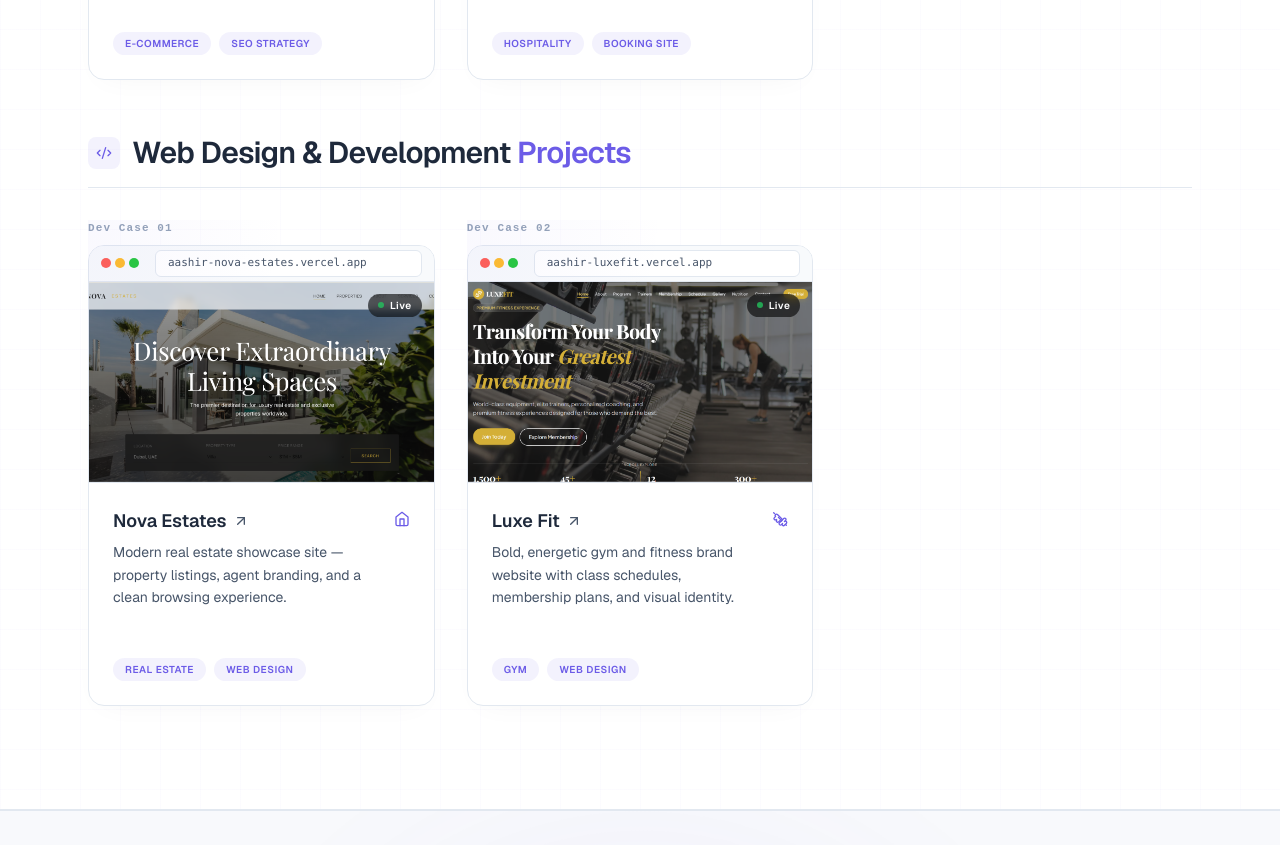
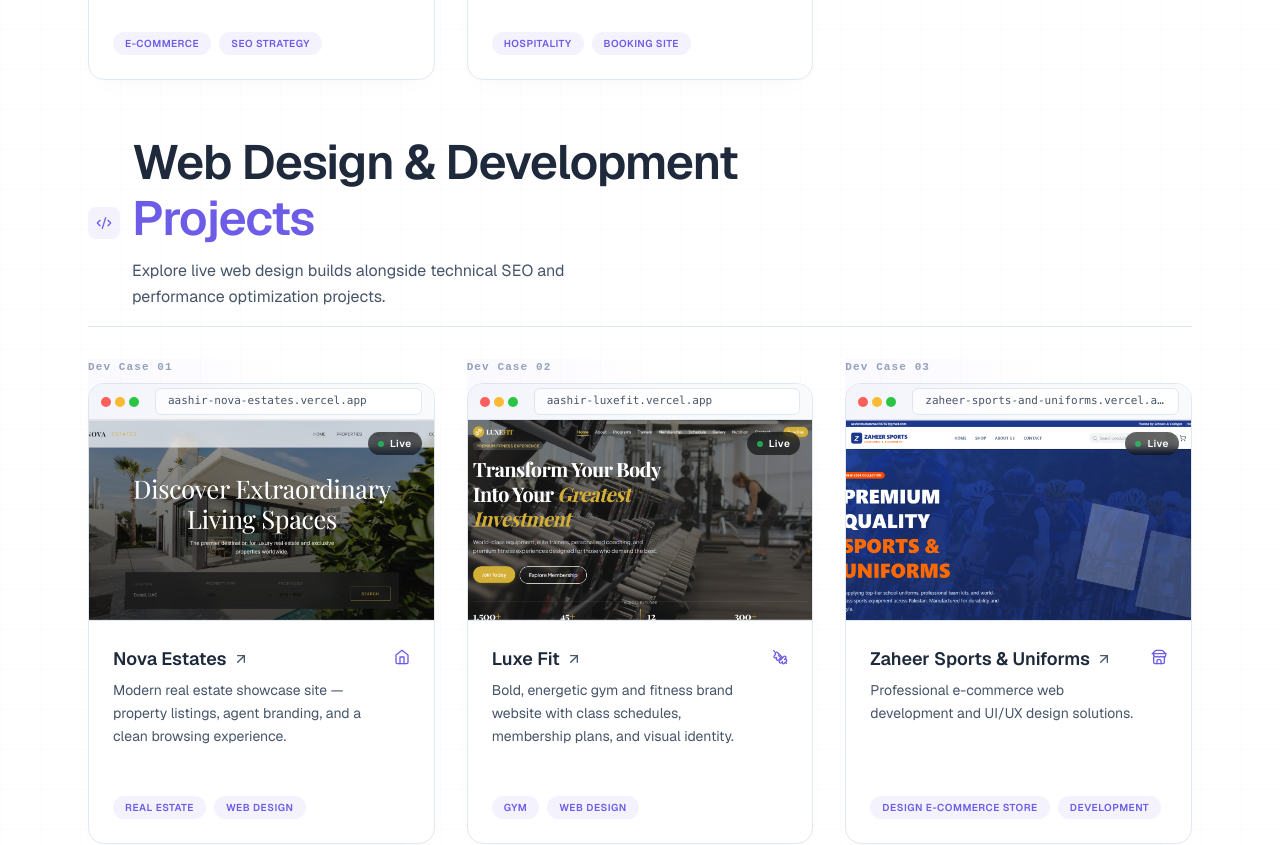
Before and after one commit to aashir78787-hash/muhammad-aashir, a React (Vite) app: page / in a window 1280 px wide. Shown: the part 5160-6005 px from the top of the page. Built offline with nearby package versions, Linux system fonts and the light colour scheme.

Commit message:
upadte iconssss

```diff
--- a/src/App.tsx
+++ b/src/App.tsx
@@ -167,7 +167,7 @@ const SEO_PROJECTS = [
     url: "https://www.webcomforts.com",
     domain: "webcomforts.com",
     name: "Webcomforts",
-    desc: "Professional e-commerce web development and UI/UX design solutions.",
+    desc: "",
     img: "images/Webcomforts.png",
     imgFit: "contain",
     icon: Store,
@@ -249,7 +249,16 @@ const WEB_DESIGN_PROJECTS = [
     icon: Dumbbell,
     tags: ["Gym", "Web Design"],
   },
-
+      {
+    url: "https://zaheer-sports-and-uniforms.vercel.app",
+    domain: "zaheer-sports-and-uniforms.vercel.app",
+    name: "Zaheer Sports & Uniforms",
+    desc: "Professional e-commerce web development and UI/UX design solutions." ,
+    img: "images/Zaheer Sports profile.png",
+    imgFit: "cover",
+    icon: Store,
+    tags: ["Design E-commerce Store", "Development"],
+  },
 ];
 
 const WHATSAPP_IMG = "/images/whatsapp.svg";
@@ -1268,9 +1277,14 @@ export default function App() {
               <div className="w-8 h-8 bg-accent-light rounded-lg flex items-center justify-center">
                 <Code2 className="w-4 h-4 text-accent" />
               </div>
-              <h3 className="font-geist font-semibold text-2xl sm:text-3xl tracking-tight text-text-primary">
-                Web Design & Development <span className="text-accent">Projects</span>
-              </h3>
+              <div className="max-w-2xl">
+                <h3 className="relative font-geist font-semibold text-3xl sm:text-4xl lg:text-5xl tracking-tight leading-[1.15] text-text-primary">
+                  Web Design & Development <span className="text-accent">Projects</span>
+                </h3>
+                <p className="relative mt-3 text-sm sm:text-base text-text-secondary leading-relaxed max-w-lg">
+                  Explore live web design builds alongside technical SEO and performance optimization projects.
+                </p>
+              </div>
             </div>
 
             <div className="grid grid-cols-1 md:grid-cols-2 lg:grid-cols-3 gap-8">
```
Also changed, not shown: public/images/Zaheer Sports profile.png (added).
